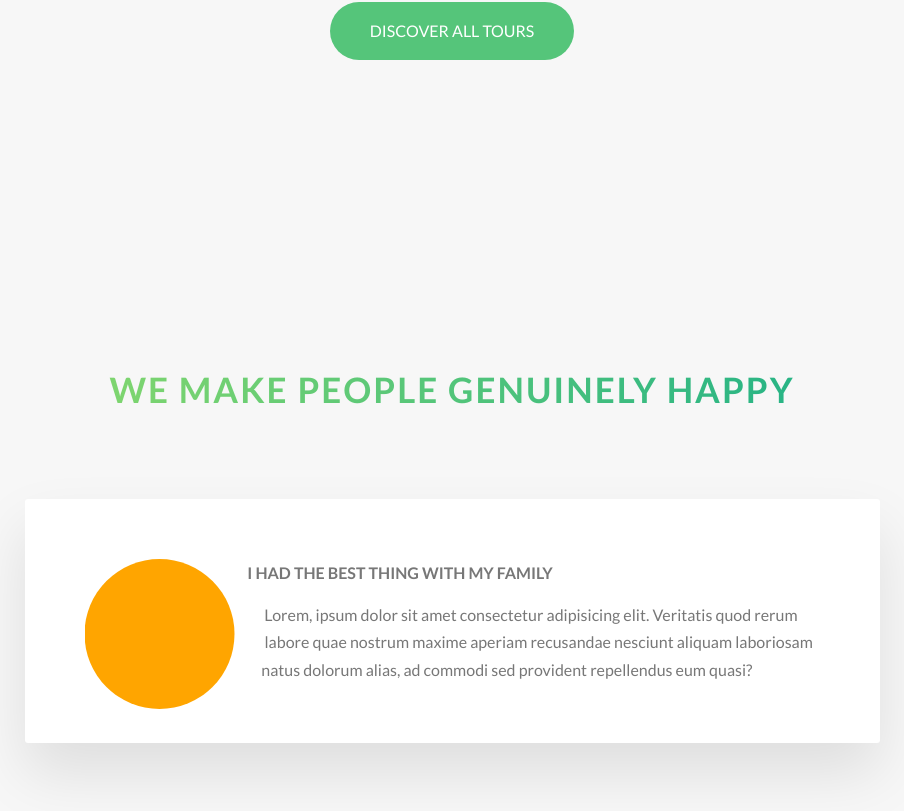
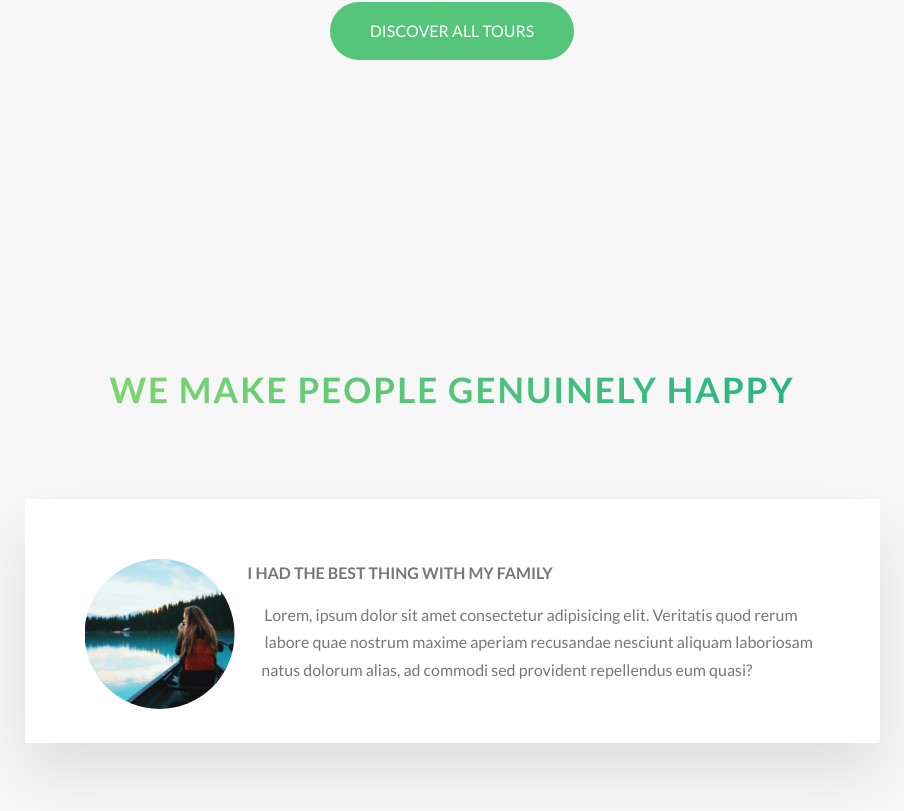
Before and after one commit to igoryen/gac, a Vue app: page /#/css-projects in a window 1280 px wide. Shown: the part 3117-3928 px from the top of the page, without its empty margins (188-1092 px from the left). Built offline with nearby package versions, Linux system fonts and the light colour scheme.

Commit message:
42-d. Added image and made it round.

```diff
--- a/src/assets/scss/components/_story.scss
+++ b/src/assets/scss/components/_story.scss
@@ -11,7 +11,6 @@
     &__shape {
         -webkit-clip-path: circle(50% at 50% 50%);
         -webkit-shape-outside: circle(50% at 50% 50%); // for Safari
-        background-color: orange;
         clip-path: circle(50% at 50% 50%);
         float: left;
         height: 15rem;
@@ -19,4 +18,8 @@
         transform: translateX(-3rem); // shift circle west
         width: 15rem;
     }
+
+    &__img {
+        height: 100%;
+    }
 }
--- a/src/components/cssprojects/d210126.vue
+++ b/src/components/cssprojects/d210126.vue
@@ -255,7 +255,13 @@
 
                 <div class="row">
                     <div class="story">
-                        <figure class="story__shape"></figure>
+                        <figure class="story__shape">
+                            <img
+                                src="../../assets/images/natours/nat-8.jpg"
+                                alt="Person on a tour"
+                                class="story__img"
+                            />
+                        </figure>
                         <div class="story__text">
                             <h3 class="heading-tertiary u-margin-bottom-small">
                                 I had the best thing with my family
```
